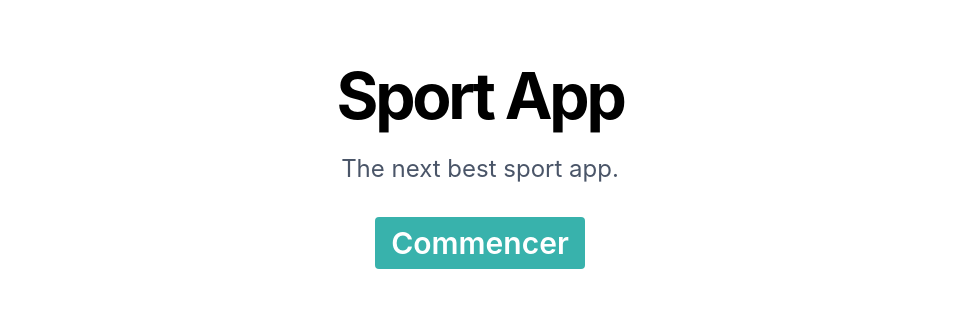
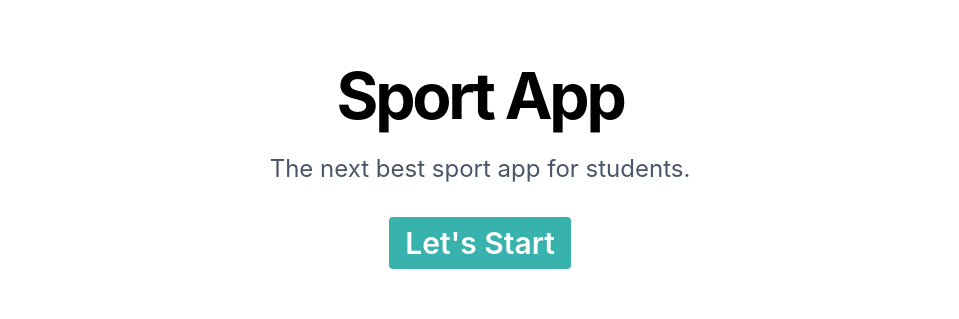
Before and after one commit to imedadel/sportapp, a Next.js app: page / in a window 1280 px wide. Shown: the top 319 px of the page, without its empty margins (160-1119 px from the left). Built offline with nearby package versions, Linux system fonts and the light colour scheme.

Commit message:
enhance homepage

```diff
--- a/pages/index.js
+++ b/pages/index.js
@@ -15,12 +15,12 @@ function Index() {
 							Sport App
 						</h1>
 						<div className="max-w-xl mx-auto pb-8 text-xl sm:text-2xl text-gray-700 sm:text-center leading-snug sm:tracking-snug">
-							<p className="pb-1">The next best sport app.</p>
+							<p className="pb-1">The next best sport app for students.</p>
 						</div>
 						<div className="text-center">
-							<Link href={"/commencer"}>
+							<Link href={"/start"}>
 								<span className="bg-teal-500 hover:bg-blue-700 text-white font-semibold py-2 px-4 rounded text-3xl cursor-pointer">
-									Commencer
+									Let's Start
 								</span>
 							</Link>
 						</div>
```
